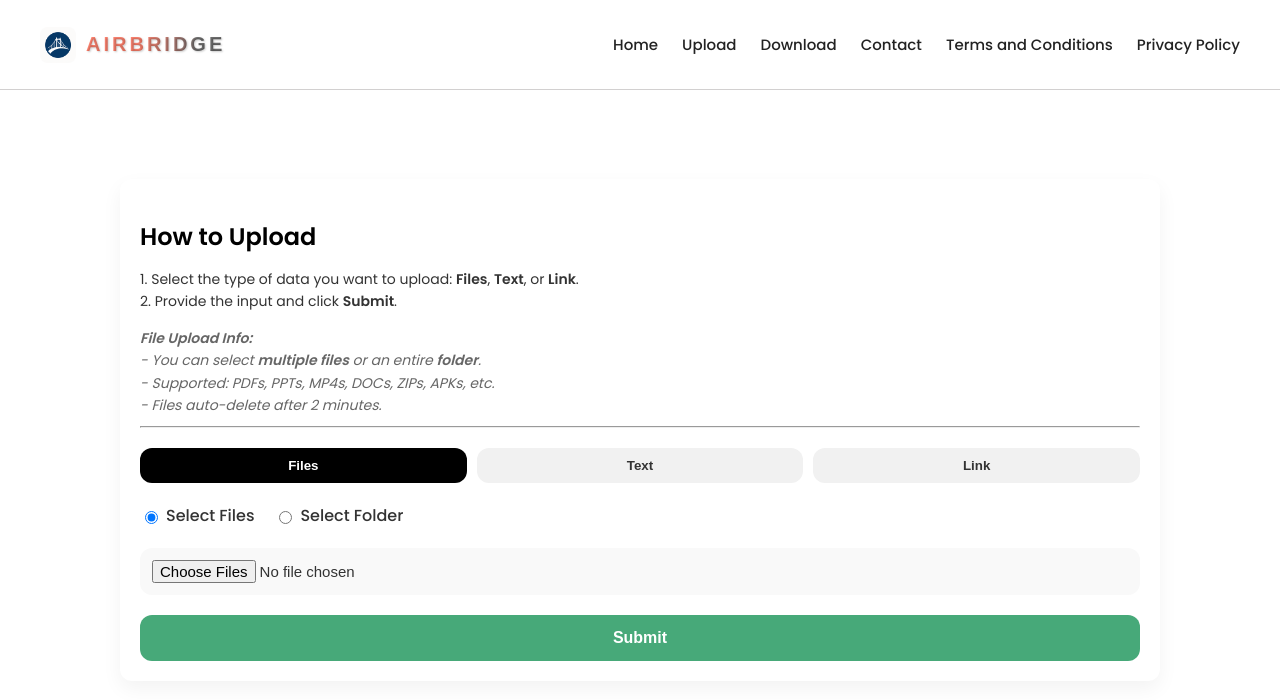
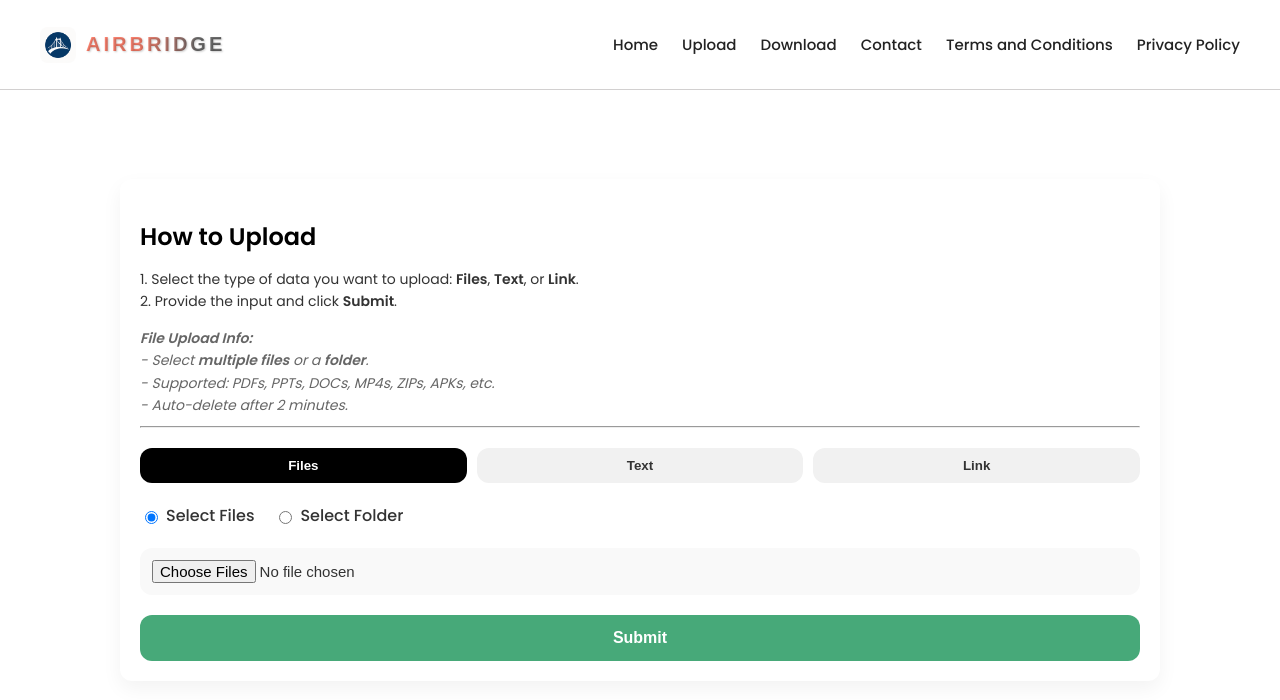
Before and after one commit to Sanjay-adepu/Airbridge, a React (Vite) app: page /upload in a window 1280 px wide. Shown: the top 700 px of the page. Built offline with nearby package versions, Linux system fonts and the light colour scheme.

Commit message:
Update Uploader.jsx

```diff
--- a/src/Uploader.jsx
+++ b/src/Uploader.jsx
@@ -21,15 +21,12 @@ const UploadInterface = () => {
         files.forEach(file => {
           formData.append('files', file);
         });
+        formData.append('text', text);
+        formData.append('link', link);
 
         const response = await axios.post(
           'https://airbridge-backend.vercel.app/upload',
-          formData,
-          {
-            headers: {
-              'Content-Type': 'multipart/form-data',
-            },
-          }
+          formData
         );
 
         const sessionCode = response.data.code;
@@ -38,7 +35,6 @@ const UploadInterface = () => {
         const qrRes = await axios.get(`https://airbridge-backend.vercel.app/qrcode/${sessionCode}`);
         setQrImage(qrRes.data.qr);
       } else {
-        // Handle text or link uploads
         const response = await axios.post('https://airbridge-backend.vercel.app/upload', {
           files: [],
           text,
@@ -51,7 +47,7 @@ const UploadInterface = () => {
       }
     } catch (err) {
       console.error('Upload failed:', err);
-      alert('Upload failed');
+      alert(err.response?.data?.message || 'Upload failed');
     }
   };
 
@@ -62,25 +58,20 @@ const UploadInterface = () => {
         <div className="instructions">
           <h2>How to Upload</h2>
           <p>
-            1. Select the type of data you want to upload: <strong>Files</strong>,{' '}
-            <strong>Text</strong>, or <strong>Link</strong>.
-            <br />
+            1. Select the type of data you want to upload: <strong>Files</strong>, <strong>Text</strong>, or <strong>Link</strong>.<br />
             2. Provide the input and click <strong>Submit</strong>.
           </p>
           <p className="file-info">
-            <strong>File Upload Info:</strong>
-            <br />
-            - You can select <strong>multiple files</strong> or an entire <strong>folder</strong>.
-            <br />
-            - Supported: PDFs, PPTs, MP4s, DOCs, ZIPs, APKs, etc.
-            <br />
-            - Files auto-delete after 2 minutes.
+            <strong>File Upload Info:</strong><br />
+            - Select <strong>multiple files</strong> or a <strong>folder</strong>.<br />
+            - Supported: PDFs, PPTs, DOCs, MP4s, ZIPs, APKs, etc.<br />
+            - Auto-delete after 2 minutes.
           </p>
           <hr />
         </div>
 
         <div className="option-container">
-          {['files', 'text', 'link'].map((type) => (
+          {['files', 'text', 'link'].map(type => (
             <button
               key={type}
               onClick={() => setSelectedType(type)}
@@ -145,9 +136,7 @@ const UploadInterface = () => {
           )}
         </div>
 
-        <button onClick={handleSubmit} className="submit-btn">
-          Submit
-        </button>
+        <button onClick={handleSubmit} className="submit-btn">Submit</button>
 
         {code && (
           <div className="result-container">
```
